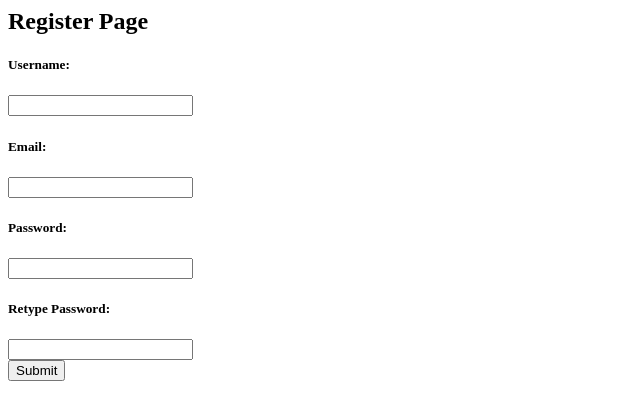
After one commit to region-09/Chat-Application, a Django app: page /register in a window 1280 px wide. The commit adds this page. Shown: the top 420 px of the page, without its empty margins (0-640 px from the left). Run offline with Django 4.2, Linux system fonts and the light colour scheme.

Commit message:
initial login, register page(need additional completion)

```diff
--- a/chatproject/base/urls.py
+++ b/chatproject/base/urls.py
@@ -3,4 +3,7 @@ from . import views
 
 urlpatterns = [
     path('', views.index, name='index'),
+    path('login', views.login, name='login'),
+    path('register', views.register, name='register'),
+    path('logout', views.logout, name='logout'),
 ]
--- a/chatproject/base/views.py
+++ b/chatproject/base/views.py
@@ -1,8 +1,51 @@
-from django.shortcuts import render
-from django.contrib.auth.models import User
+from django.shortcuts import render, redirect
+from django.contrib.auth.models import User, auth
+from django.contrib import messages
 
-# Create your views here.
+
+def logout(request):
+    auth.logout(request)
+    return redirect('/')
+
 def index(request):
     current_user = request.user
     user_name = current_user.username
     return render(request, 'index.html', {'user': current_user, 'user_name': user_name})
+
+# TODO: 1) validations to be added! 2) and not logged in only requirement
+def login(request):
+    if request.method == 'POST':
+        username = request.POST['username']
+        password = request.POST['password']
+        user = auth.authenticate(username=username,password=password)
+        if user is not None:
+            auth.login(request, user)
+            return redirect('/')
+        else:
+            messages.info(request, 'Invalid credentials')
+            return redirect('login')
+    else:
+        return render(request, 'login.html', {})
+
+# TODO: validations to be added! 2) and not logged in only requirement
+def register(request):
+    if request.method == 'POST':
+        username = request.POST['username']
+        email = request.POST['email']
+        password = request.POST['password']
+        password2 = request.POST['password2']
+        if password != password2:
+            messages.info(request, 'Passwords did not match')
+            return redirect('register')
+        elif User.objects.filter(email=email).exists():
+            messages.info(request, 'Email already registered')
+            return redirect('register')
+        elif User.objects.filter(username=username).exists():
+            messages.info(request, 'username already exists')
+            return redirect('register')
+        else:
+            user = User.objects.create_user(username=username, email=email,password=password)
+            user.save()
+            return redirect('/')
+    else:
+        return render(request, 'register.html', {})
--- a/chatproject/templates/index.html
+++ b/chatproject/templates/index.html
@@ -1 +1 @@
-<h1>Welcome, {{user}}, username: {{user_name}}</h1>
+<h1>Welcome, {{user}}!</h1>
--- /dev/null
+++ b/chatproject/templates/register.html
@@ -0,0 +1,17 @@
+<h2>Register Page</h2>
+
+{% for message in messages %}
+    <h4>{{message}}</h4>
+{% endfor %}
+<form action="" method="post">
+    {% csrf_token %}
+    <h5>Username:</h5>
+    <input type="text" name="username"/>
+    <h5>Email:</h5>
+    <input type="email" name="email"/>
+    <h5>Password:</h5>
+    <input type="password" name="password"/><br>
+    <h5>Retype Password:</h5>
+    <input type="password" name="password2"/><br>
+    <button type="submit">Submit</button>
+</form>
```
Also changed, not shown: chatproject/templates/login.html (added, +10 -0 lines), chatproject/db.sqlite3.
